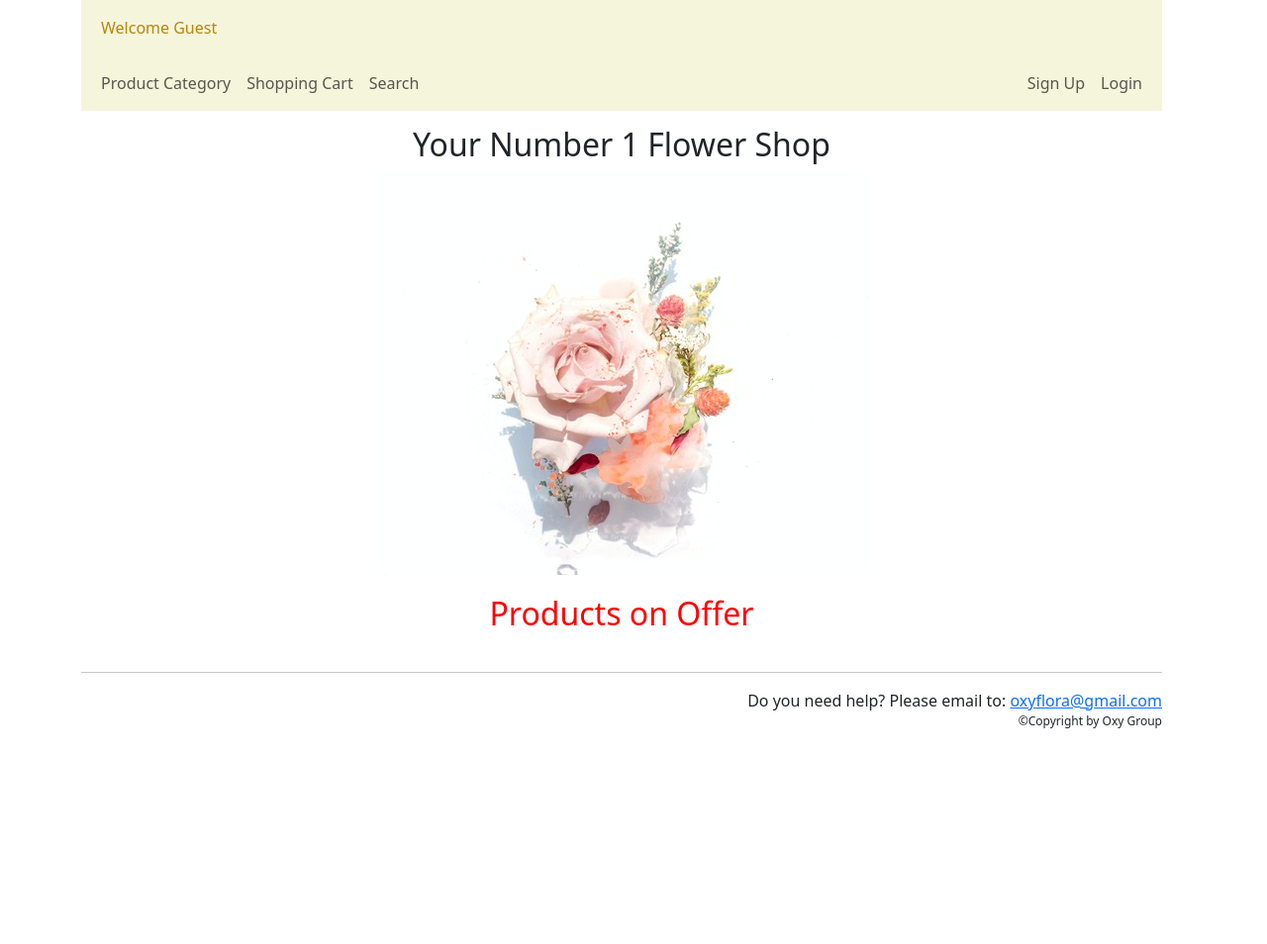
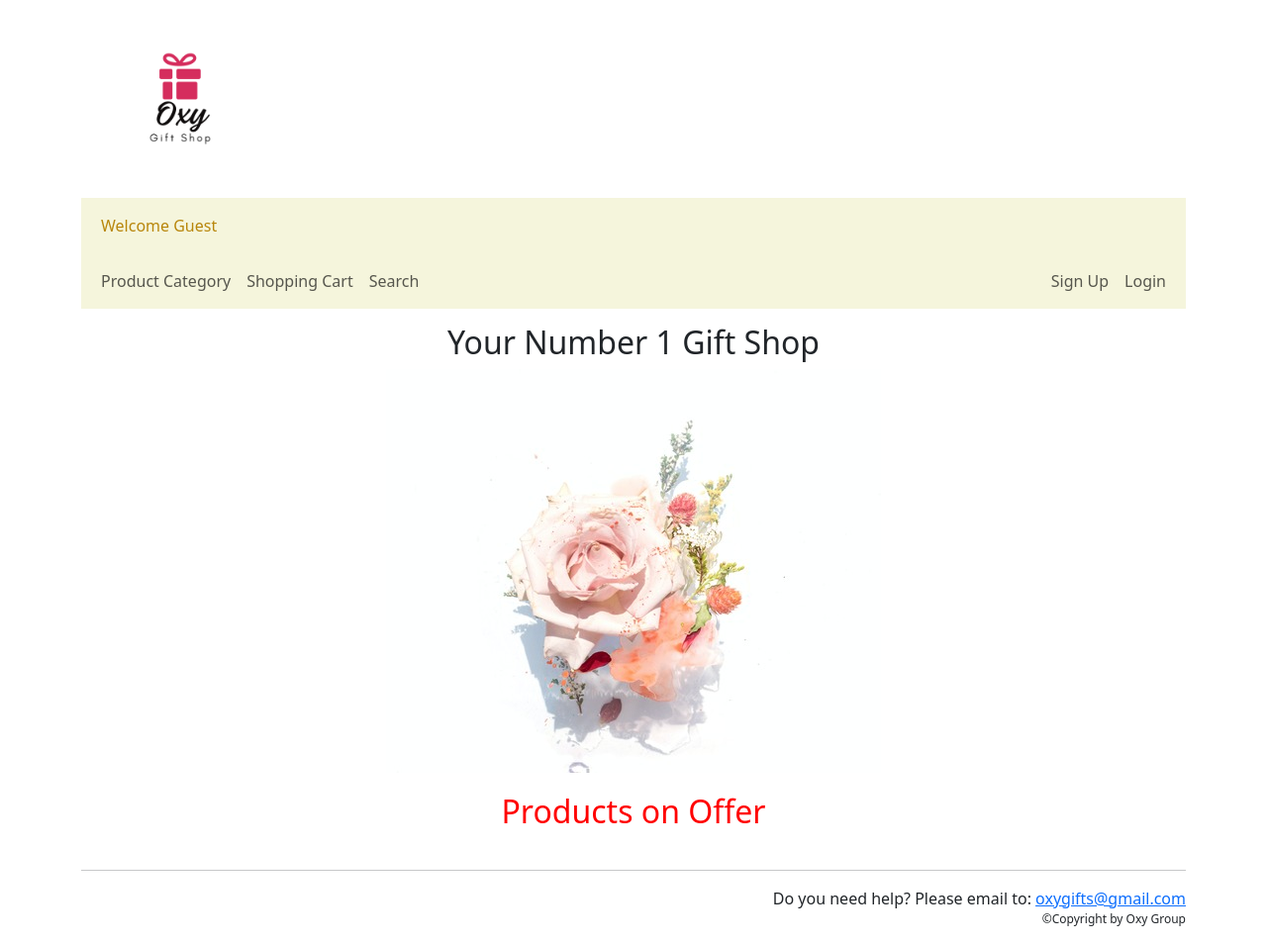
Before and after one commit to JesiahChow/EcadAssignment, a PHP site: page /index.php in a window 1280 px wide. Shown: the whole page at 99% size. Before the commit the page ends 736 px from the top, so only its background shows below. Run offline with PHP 8.4, Linux system fonts and the light colour scheme; data that the repository does not hold is empty.

Commit message:
changed logo

```diff
--- a/footer.php
+++ b/footer.php
@@ -4,7 +4,7 @@
 <div class="row">
     <div class="col-sm-12" style="text-align:right;">
         <hr />
-        Do you need help? Please email to: <a href="mailto:mamaya@np.edu.sg">oxyflora@gmail.com</a>
+        Do you need help? Please email to: <a href="mailto:mamaya@np.edu.sg">oxygifts@gmail.com</a>
         <p style="font-size:12px;">&copy;Copyright by Oxy Group</p>
     </div>
 </div>
--- a/header.php
+++ b/header.php
@@ -19,8 +19,10 @@
          <!--1st row-->
          <div class="row">
             <div class="col-sm-12">
-                <!--<a href="index.php">
-                    <img src="Images/logo.jpg" alt="Logo" class="img-fluid" style="width:100%" /></a>-->
+                <a href="index.php">
+                    <img src="Images/logo.png" alt="Logo" class="img-fluid" style="width:200px; height: 200px;">
+                </a>
+            </div>
         </div>
         <!--2nd row -->
         <div class="row">
--- a/index.php
+++ b/index.php
@@ -7,7 +7,7 @@ include("header.php");
 ?>
 <!--flower image source-->
 <!--https://unsplash.com/photos/pink-roses-illustration-_IpKsTK9gcE-->
-<h2 style="text-align: center;">Your Number 1 Flower Shop</h2>
+<h2 style="text-align: center;">Your Number 1 Gift Shop</h2>
 <img src="Images/flower.jpg" class="img-fluid"
      style="display:block; margin:auto;"/>
 
--- a/navbar.php
+++ b/navbar.php
@@ -31,6 +31,9 @@ if (isset($_SESSION["ShopperName"])) {
     <div class="container-fluid">
         <!--Dynamic text display-->
         <span class="navbar-text ms-md-2" style="color:#B8860B; max-width: 80%;">
+       <!-- <a class="navbar-brand" href="index.php">
+            <img src="Images/logo.png" alt="Logo" class="img-fluid" style="height: 100px;">
+        </a>-->
             <?php echo $content1; ?>
         </span>
         <!--Toggler/Collapsible button-->
```
Also changed, not shown: Images/logo.jpg (deleted), Images/logo.png (added).
